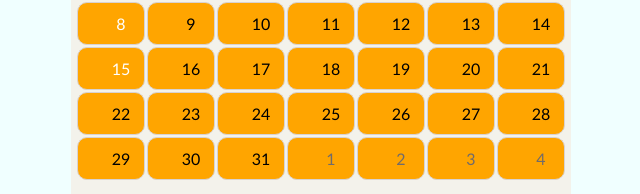
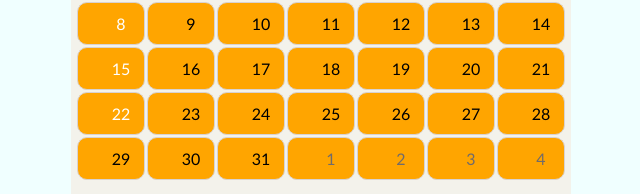
Before and after one commit to alvaro-helton/cifra_liturgia, a plain HTML site: page index.html in a window 1280 px wide. Shown: the part 417-611 px from the top of the page, 319-959 px from the left. Drawn offline with Linux system fonts and the light colour scheme.

Commit message:
Add files via upload

```diff
--- a/index.html
+++ b/index.html
@@ -80,7 +80,7 @@
                                 <td><a class="dia" href="#">21</a></td>
                             </tr>
                             <tr>
-                                <td><a class="dia" href="#">22</a></td>
+                                <td><a class="dia-ativo" href="repertorios/5_dom_quaresma_a/5_dom_quaresma_a_entrada.html">22</a></td>
                                 <td><a class="dia" href="#">23</a></td>
                                 <td><a class="dia" href="#">24</a></td>
                                 <td><a class="dia" href="#">25</a></td>
```
